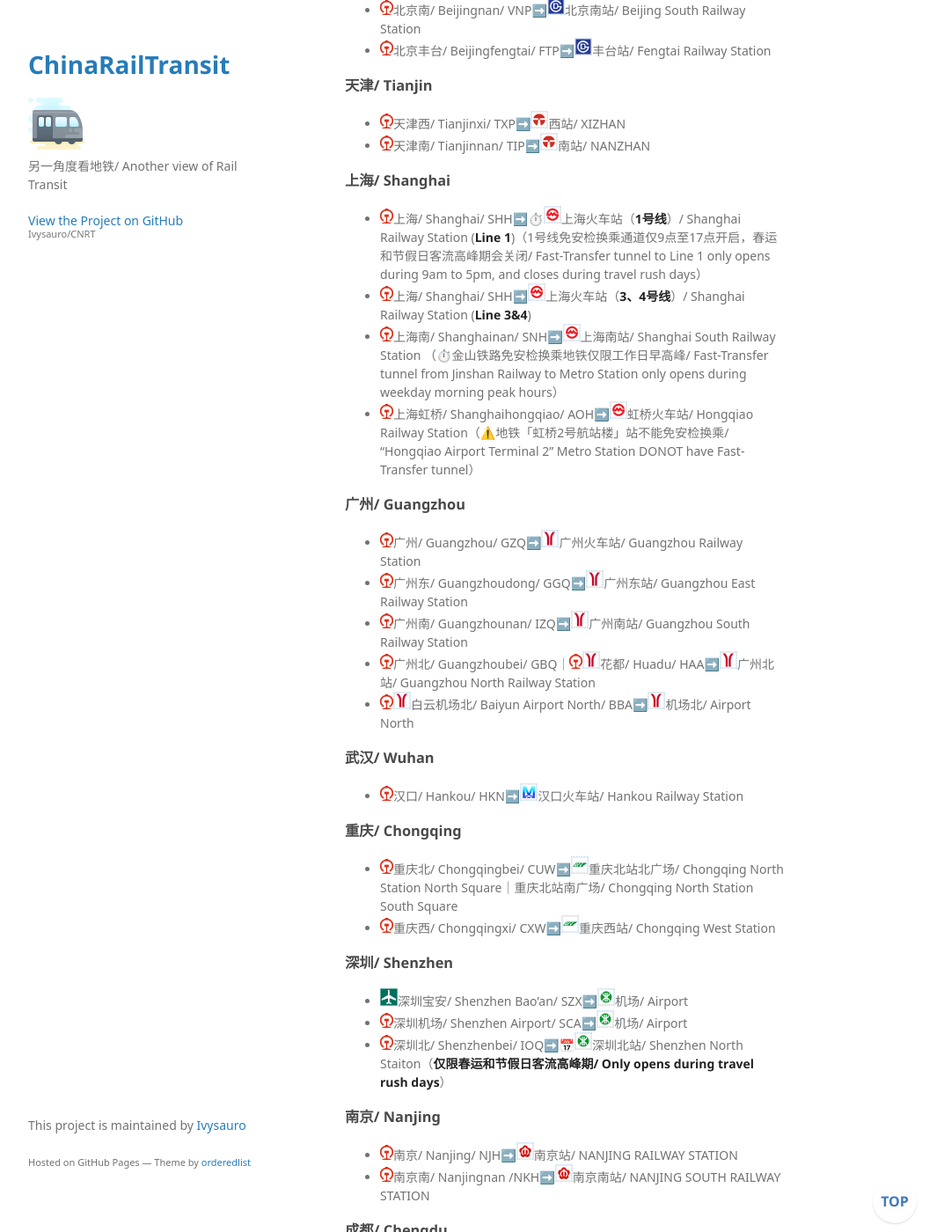
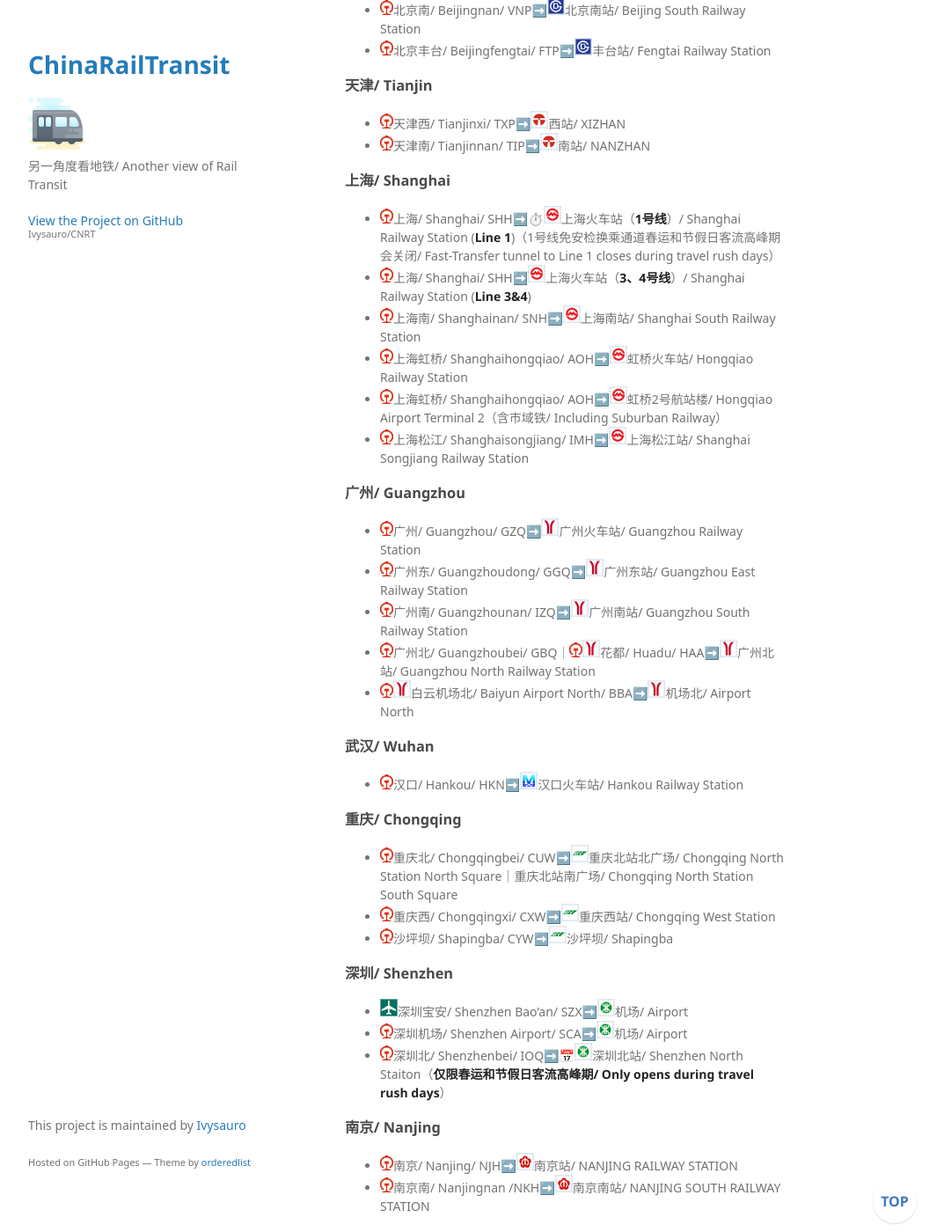
Before and after one commit to Ivysauro/CNRT, a Jekyll site: the page built from data/SecuCk.md, in a window 1280 px wide and 1400 px high, scrolled down 624 px. Shown: the whole window at 88% size, without its empty margins (178-1251 px from the left). Built offline with Jekyll 4.4.1, drawn with Linux system fonts in a browser that asks for light colours; some web fonts are replaced; our own code applies the rules of GitHub Pages for plain Markdown files; a script that is not in the unit is left out; some of the changed text lies outside the part shown.

Commit message:
🛂更新多地数据

```diff
--- a/data/SecuCk.md
+++ b/data/SecuCk.md
@@ -29,10 +29,12 @@
 - <img src="https://raw.githubusercontent.com/Ivysauro/CNRT/master/images/CR.png" width="15" hegiht="15" alt="China Railway"/>天津南/ Tianjinnan/ TIP➡️<img src="https://raw.githubusercontent.com/Ivysauro/CNRT/master/images/city/tj.gif" width="20" hegiht="20"/>南站/ NANZHAN
 
 ### 上海/ Shanghai
-- <img src="https://raw.githubusercontent.com/Ivysauro/CNRT/master/images/CR.png" width="15" hegiht="15" alt="China Railway"/>上海/ Shanghai/ SHH➡️⏱️<img src="https://raw.githubusercontent.com/Ivysauro/CNRT/master/images/city/sh.gif" width="20" hegiht="20"/>上海火车站（**1号线**）/ Shanghai Railway Station (**Line 1**)（1号线免安检换乘通道仅9点至17点开启，春运和节假日客流高峰期会关闭/ Fast-Transfer tunnel to Line 1 only opens during 9am to 5pm, and closes during travel rush days）
+- <img src="https://raw.githubusercontent.com/Ivysauro/CNRT/master/images/CR.png" width="15" hegiht="15" alt="China Railway"/>上海/ Shanghai/ SHH➡️⏱️<img src="https://raw.githubusercontent.com/Ivysauro/CNRT/master/images/city/sh.gif" width="20" hegiht="20"/>上海火车站（**1号线**）/ Shanghai Railway Station (**Line 1**)（1号线免安检换乘通道春运和节假日客流高峰期会关闭/ Fast-Transfer tunnel to Line 1 closes during travel rush days）
 - <img src="https://raw.githubusercontent.com/Ivysauro/CNRT/master/images/CR.png" width="15" hegiht="15" alt="China Railway"/>上海/ Shanghai/ SHH➡️<img src="https://raw.githubusercontent.com/Ivysauro/CNRT/master/images/city/sh.gif" width="20" hegiht="20"/>上海火车站（**3、4号线**）/ Shanghai Railway Station (**Line 3&4**)
-- <img src="https://raw.githubusercontent.com/Ivysauro/CNRT/master/images/CR.png" width="15" hegiht="15" alt="China Railway"/>上海南/ Shanghainan/ SNH➡️<img src="https://raw.githubusercontent.com/Ivysauro/CNRT/master/images/city/sh.gif" width="20" hegiht="20"/>上海南站/ Shanghai South Railway Station （⏱️金山铁路免安检换乘地铁仅限工作日早高峰/ Fast-Transfer tunnel from Jinshan Railway to Metro Station only opens during weekday morning peak hours）
-- <img src="https://raw.githubusercontent.com/Ivysauro/CNRT/master/images/CR.png" width="15" hegiht="15" alt="China Railway"/>上海虹桥/ Shanghaihongqiao/ AOH➡️<img src="https://raw.githubusercontent.com/Ivysauro/CNRT/master/images/city/sh.gif" width="20" hegiht="20"/>虹桥火车站/ Hongqiao Railway Station（⚠️地铁「虹桥2号航站楼」站不能免安检换乘/ "Hongqiao Airport Terminal 2" Metro Station DONOT have Fast-Transfer tunnel）
+- <img src="https://raw.githubusercontent.com/Ivysauro/CNRT/master/images/CR.png" width="15" hegiht="15" alt="China Railway"/>上海南/ Shanghainan/ SNH➡️<img src="https://raw.githubusercontent.com/Ivysauro/CNRT/master/images/city/sh.gif" width="20" hegiht="20"/>上海南站/ Shanghai South Railway Station
+- <img src="https://raw.githubusercontent.com/Ivysauro/CNRT/master/images/CR.png" width="15" hegiht="15" alt="China Railway"/>上海虹桥/ Shanghaihongqiao/ AOH➡️<img src="https://raw.githubusercontent.com/Ivysauro/CNRT/master/images/city/sh.gif" width="20" hegiht="20"/>虹桥火车站/ Hongqiao Railway Station
+- <img src="https://raw.githubusercontent.com/Ivysauro/CNRT/master/images/CR.png" width="15" hegiht="15" alt="China Railway"/>上海虹桥/ Shanghaihongqiao/ AOH➡️<img src="https://raw.githubusercontent.com/Ivysauro/CNRT/master/images/city/sh.gif" width="20" hegiht="20"/>虹桥2号航站楼/ Hongqiao Airport Terminal 2（含市域铁/ Including Suburban Railway）
+- <img src="https://raw.githubusercontent.com/Ivysauro/CNRT/master/images/CR.png" width="15" hegiht="15" alt="China Railway"/>上海松江/ Shanghaisongjiang/ IMH➡️<img src="https://raw.githubusercontent.com/Ivysauro/CNRT/master/images/city/sh.gif" width="20" hegiht="20"/>上海松江站/ Shanghai Songjiang Railway Station
 
 ### 广州/ Guangzhou
 - <img src="https://raw.githubusercontent.com/Ivysauro/CNRT/master/images/CR.png" width="15" hegiht="15" alt="China Railway"/>广州/ Guangzhou/ GZQ➡️<img src="https://raw.githubusercontent.com/Ivysauro/CNRT/master/images/city/gz.gif" width="20" hegiht="20"/>广州火车站/ Guangzhou Railway Station
@@ -47,6 +49,7 @@
 ### 重庆/ Chongqing
 - <img src="https://raw.githubusercontent.com/Ivysauro/CNRT/master/images/CR.png" width="15" hegiht="15" alt="China Railway"/>重庆北/ Chongqingbei/ CUW➡️<img src="https://raw.githubusercontent.com/Ivysauro/CNRT/master/images/city/cq.gif" width="20" hegiht="20"/>重庆北站北广场/ Chongqing North Station North Square｜重庆北站南广场/ Chongqing North Station South Square
 - <img src="https://raw.githubusercontent.com/Ivysauro/CNRT/master/images/CR.png" width="15" hegiht="15" alt="China Railway"/>重庆西/ Chongqingxi/ CXW➡️<img src="https://raw.githubusercontent.com/Ivysauro/CNRT/master/images/city/cq.gif" width="20" hegiht="20"/>重庆西站/ Chongqing West Station
+- <img src="https://raw.githubusercontent.com/Ivysauro/CNRT/master/images/CR.png" width="15" hegiht="15" alt="China Railway"/>沙坪坝/ Shapingba/ CYW➡️<img src="https://raw.githubusercontent.com/Ivysauro/CNRT/master/images/city/cq.gif" width="20" hegiht="20"/>沙坪坝/ Shapingba
 
 ### 深圳/ Shenzhen
 - <img src="https://raw.githubusercontent.com/Ivysauro/CNRT/master/images/Airport.png" width="20" hegiht="20" alt="Airport"/>深圳宝安/ Shenzhen Bao'an/ SZX➡️<img src="https://raw.githubusercontent.com/Ivysauro/CNRT/master/images/city/sz.gif" width="20" hegiht="20"/>机场/ Airport
@@ -70,7 +73,7 @@
 
 ### 杭州/ Hangzhou
 - <img src="https://raw.githubusercontent.com/Ivysauro/CNRT/master/images/CR.png" width="15" hegiht="15" alt="China Railway"/>杭州东/ Hangzhoudong/ HGH➡️<img src="https://raw.githubusercontent.com/Ivysauro/CNRT/master/images/city/hz.gif" width="20" hegiht="20"/>火车东站/ East Railway Station（⚠️地铁「火车东站（东广场）」站不能免安检换乘/ "East Railway Station (East Square)" Metro Station DONOT have Fast-Transfer tunnel）
-- <img src="https://raw.githubusercontent.com/Ivysauro/CNRT/master/images/CR.png" width="15" hegiht="15" alt="China Railway"/>杭州西/ Hangzhouxi/ HVU➡️⏳<img src="https://raw.githubusercontent.com/Ivysauro/CNRT/master/images/city/hz.gif" width="20" hegiht="20"/>火车西站/ West Railway Station
+- <img src="https://raw.githubusercontent.com/Ivysauro/CNRT/master/images/CR.png" width="15" hegiht="15" alt="China Railway"/>杭州西/ Hangzhouxi/ HVU➡️<img src="https://raw.githubusercontent.com/Ivysauro/CNRT/master/images/city/hz.gif" width="20" hegiht="20"/>火车西站/ West Railway Station
 
 ### 郑州/ Zhengzhou
 - <img src="https://raw.githubusercontent.com/Ivysauro/CNRT/master/images/CR.png" width="15" hegiht="15" alt="China Railway"/>郑州/ Zhengzhou/ ZZF➡️<img src="https://raw.githubusercontent.com/Ivysauro/CNRT/master/images/city/zz.gif" width="20" hegiht="20"/>郑州火车站/ ZHENGZHOU RAILWAY STATION
@@ -84,6 +87,7 @@
 - <img src="https://raw.githubusercontent.com/Ivysauro/CNRT/master/images/CR.png" width="15" hegiht="15" alt="China Railway"/>无锡/ Wuxi/ WXH➡️<img src="https://raw.githubusercontent.com/Ivysauro/CNRT/master/images/city/wx.gif" width="20" hegiht="20"/>无锡火车站/ Wuxi Railway Station
 
 ### 青岛/ Qingdao
+- <img src="https://raw.githubusercontent.com/Ivysauro/CNRT/master/images/CR.png" width="15" hegiht="15" alt="China Railway"/>青岛北/ Qingdaobei/ QHK➡️<img src="https://raw.githubusercontent.com/Ivysauro/CNRT/master/images/city/qd.gif" width="20" hegiht="20"/>青岛北站/ Qingdao North Railway Station
 - <img src="https://raw.githubusercontent.com/Ivysauro/CNRT/master/images/CR.png" width="15" hegiht="15" alt="China Railway"/>青岛机场/ Qingdao Airport/ QJK➡️<img src="https://raw.githubusercontent.com/Ivysauro/CNRT/master/images/city/qd.gif" width="20" hegiht="20"/>胶东机场/ Jiaodong International Airport
 
 ### 南昌/ Nanchang
@@ -114,6 +118,7 @@
 - 北京/ Beijing：<img src="https://raw.githubusercontent.com/Ivysauro/CNRT/master/images/CR.png" width="15" hegiht="15" alt="China Railway"/>北京南/ Beijingnan/ VNP↔️⏳<img src="https://raw.githubusercontent.com/Ivysauro/CNRT/master/images/city/bj.gif" width="20" hegiht="20"/>北京南站/ Beijing South Railway Station
 - 北京/ Beijing：<img src="https://raw.githubusercontent.com/Ivysauro/CNRT/master/images/CR.png" width="15" hegiht="15" alt="China Railway"/>北京丰台/ Beijingfengtai/ FTP↔️⏳<img src="https://raw.githubusercontent.com/Ivysauro/CNRT/master/images/city/bj.gif" width="20" hegiht="20"/>丰台站/ Fengtai Railway Station
 - 南京/ Nanjing：<img src="https://raw.githubusercontent.com/Ivysauro/CNRT/master/images/Airport.png" width="20" hegiht="20" alt="Airport"/>南京禄口/ Nanjing Lukou/ NKG➡️⏳<img src="https://raw.githubusercontent.com/Ivysauro/CNRT/master/images/city/nj.gif" width="20" hegiht="20"/>禄口机场/ LUKOU INTERNATIONAL AIRPORT
+- 杭州/ Hangzhou：<img src="https://raw.githubusercontent.com/Ivysauro/CNRT/master/images/CR.png" width="15" hegiht="15" alt="China Railway"/>杭州/ Hangzhou/ HZH➡️⏳<img src="https://raw.githubusercontent.com/Ivysauro/CNRT/master/images/city/hz.gif" width="20" hegiht="20"/>城站/ Chengzhan
 - 杭州/ Hangzhou：<img src="https://raw.githubusercontent.com/Ivysauro/CNRT/master/images/CR.png" width="15" hegiht="15" alt="China Railway"/>杭州南/ Hangzhounan/ XHH➡️⏳<img src="https://raw.githubusercontent.com/Ivysauro/CNRT/master/images/city/hz.gif" width="20" hegiht="20"/>火车南站/ South Railway Station
 - 南宁/ Nanning：<img src="https://raw.githubusercontent.com/Ivysauro/CNRT/master/images/CR.png" width="15" hegiht="15" alt="China Railway"/>南宁东/ Nanningdong/ NFZ➡️⏳<img src="https://raw.githubusercontent.com/Ivysauro/CNRT/master/images/city/nn.gif" width="20" hegiht="20"/>火车东站/ Nanning East Railway Station
 - 洛阳/ Luoyang：<img src="https://raw.githubusercontent.com/Ivysauro/CNRT/master/images/CR.png" width="15" hegiht="15" alt="China Railway"/>洛阳/ Luoyang/ LYF➡️⏳<img src="https://raw.githubusercontent.com/Ivysauro/CNRT/master/images/city/ly.gif" width="20" hegiht="20"/>洛阳火车站/ Luoyang Railway Station
```
